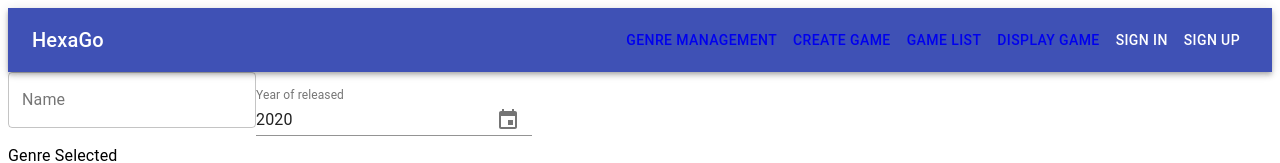
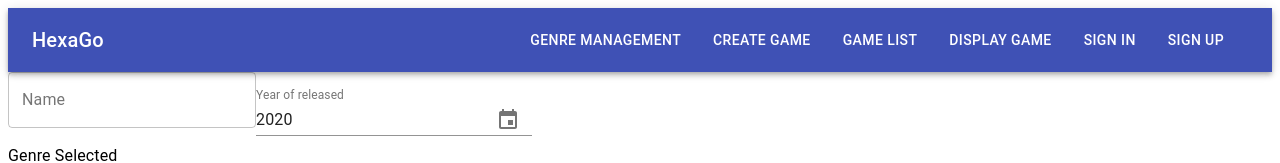
Before and after one commit to TheoWckr/hexago-front-final, a React (Create React App) app in the folder front/: page /GameSearch in a window 1280 px wide. Shown: the top 163 px of the page. Built offline with nearby package versions, Linux system fonts and the light colour scheme; no server answers.

Commit message:
Display of login and register

```diff
--- a/front/src/App.tsx
+++ b/front/src/App.tsx
@@ -12,6 +12,8 @@ import {
 import GameDisplayPage from "./components/game/display/gameDisplayPage";
 import GameCreatePage from "./components/game/create/gameCreatePage";
 import {GenreCRUDPage} from "./components/genre/page/genreCRUDPage";
+import {LoginPage} from "./components/user/login/loginPage";
+import {RegisterPage} from "./components/user/register/registerPage";
 
 const App = () => {
   return (
@@ -30,6 +32,14 @@ const App = () => {
               <Route path="/GenreManagement/">
                   <GenreCRUDPage />
               </Route>
+
+              <Route exact path="/login">
+                  <LoginPage />
+              </Route>
+
+              <Route exact path="/register">
+                  <RegisterPage />
+              </Route>
           </Switch>
       </Router>
   );
--- a/front/src/components/commons/headers/Header.tsx
+++ b/front/src/components/commons/headers/Header.tsx
@@ -1,5 +1,5 @@
 import React from 'react';
-import { Toolbar,} from "@material-ui/core";
+import {Toolbar, useTheme,} from "@material-ui/core";
 import Button from "@material-ui/core/Button";
 import './Header.css';
 import { makeStyles, createStyles, Theme } from '@material-ui/core/styles';
@@ -12,16 +12,16 @@ const Header = () => {
     return (
         <div className={classes.root} >
             <AppBar position="static">
-                <Toolbar>
+                <Toolbar >
                     <Typography variant="h6" className={[classes.title, "App-title"].join(' ')}>
                         <span className="App-title">HexaGo</span>
                     </Typography>
-                        <Link to="/GenreManagement/">  <Button color="inherit">Genre Management</Button></Link>
-                        <Link to="/GameCreate/">  <Button color="inherit">Create Game</Button></Link>
-                        <Link to="/GameSearch/">  <Button color="inherit"> Game List </Button></Link>
-                        <Link to="/GameDisplay/">  <Button color="inherit"> Display Game </Button></Link>
-                        <Button color="inherit">Sign In</Button>
-                        <Button color="inherit">Sign Up</Button>
+                        <Link to="/GenreManagement/">  <Button className={classes.menuButton} >Genre Management</Button></Link>
+                        <Link to="/GameCreate/">  <Button className={classes.menuButton} >Create Game</Button></Link>
+                        <Link to="/GameSearch/">  <Button className={classes.menuButton} > Game List </Button></Link>
+                        <Link to="/GameDisplay/">  <Button className={classes.menuButton} > Display Game </Button></Link>
+                        <Link to="/register"><Button className={classes.menuButton} >Sign In</Button></Link>
+                        <Link to="/login"> <Button className={classes.menuButton} >Sign Up</Button></Link>
                 </Toolbar>
             </AppBar>
         </div>
@@ -35,6 +35,7 @@ const useStyles = makeStyles((theme: Theme) =>
             },
             menuButton: {
                 marginRight: theme.spacing(2),
+                color:theme.palette.common.white
             },
             title: {
                 flexGrow: 1,
@@ -49,7 +50,7 @@ const useStyles = makeStyles((theme: Theme) =>
                     margin: theme.spacing(1),
                 },
             },
-        }
+        },
     ),
 );
 
--- a/front/src/components/game/list/gameList.tsx
+++ b/front/src/components/game/list/gameList.tsx
@@ -10,5 +10,4 @@ const GameList = () => {
         </div>
     );
 };
-
 export default GameList;
```
